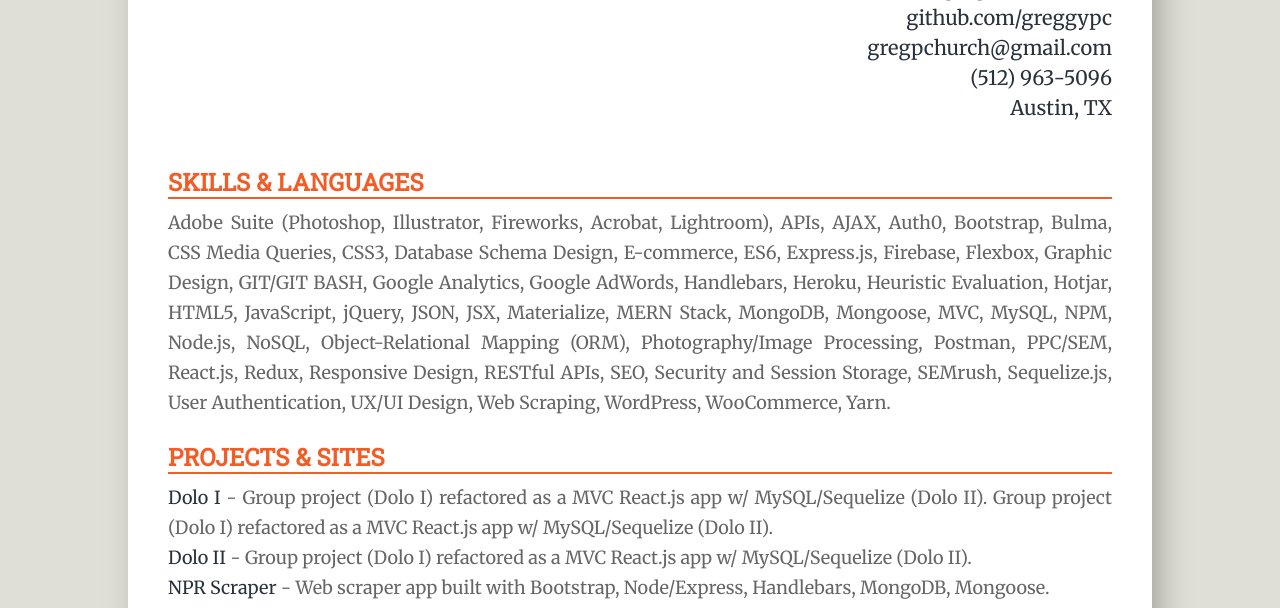
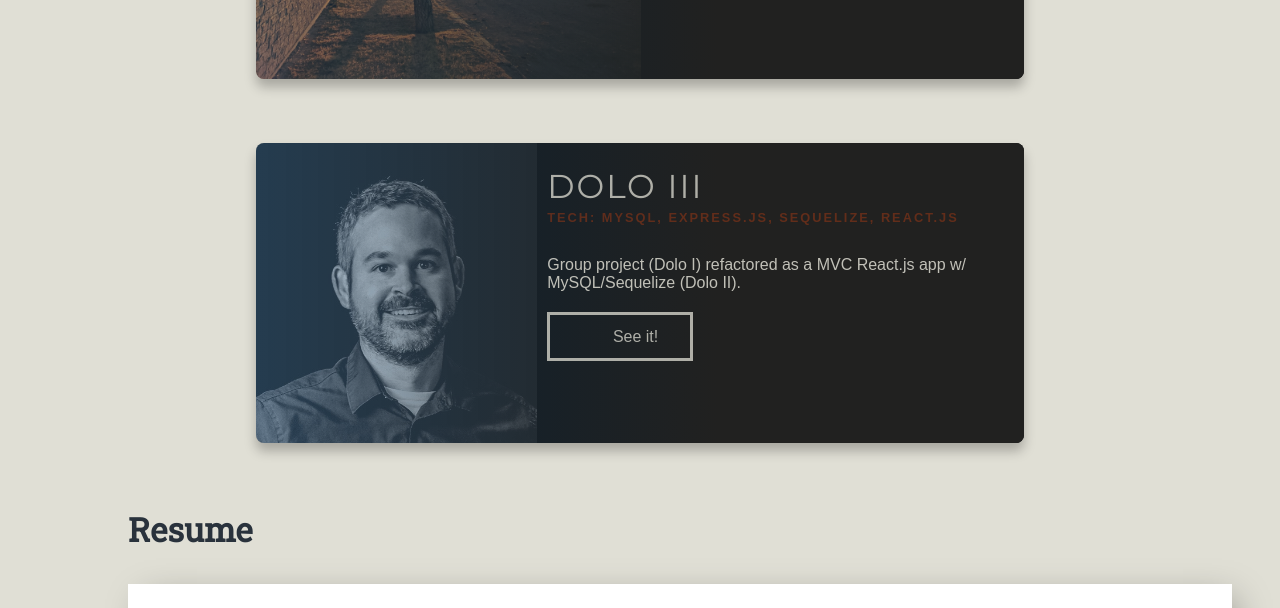
Before and after one commit to greggypc/GPC-Portfolio, a plain HTML site: page index.html in a window 1280 px wide. Shown: the part 1557-2165 px from the top of the page. Drawn offline with nearby package versions, Linux system fonts and the light colour scheme.

Commit message:
style project cards v1

```diff
--- /dev/null
+++ b/assets/css/cards.scss
@@ -0,0 +1,150 @@
+@import url('https://fonts.googleapis.com/css?family=Montserrat:300,400,700,800');
+
+$title-color: #e0dfd5;
+$description-color: #e0dfd5;
+$background-image: url(../img/judd.jpg);
+$background-image2: url(../img/judd2.jpg);
+$background-image3: url(../img/greg-bio-shot.jpg);
+$font-stack-content: 'Montserrat', helvetica, arial, sans-serif;
+$font-stack-header: 'Montserrat', helvetica, arial, sans-serif;
+$secondary-color: #a33a15;
+
+*,
+*::before,
+*::after {
+  box-sizing: inherit;
+}
+
+.movie-card {
+  background-color: #000;
+  background-image: $background-image;
+  background-size: contain;
+  background-repeat: no-repeat;
+
+  width: 75%;
+  max-width: 900px;
+  height: 300px;
+  display: block;
+  margin: 8vh auto;
+  border-radius: 8px;
+  box-shadow: 0px 8px 12px 0px rgba(0, 0, 0, 0.25);
+}
+
+.movie-card:nth-child(2) {
+  background-image: $background-image2;
+}
+
+.movie-card:nth-child(3) {
+  background-image: $background-image3;
+}
+
+.color-overlay {
+  width: 100%;
+  height: 100%;
+  border-radius: 8px;
+  background: linear-gradient(to right, rgba(42, 159, 255, 0.2) 0%, rgba(33, 33, 32, 1) 60%, rgba(33, 33, 32, 1) 100%);
+  background-blend-mode: multiply;
+}
+
+.movie-content {
+  width: 60%;
+  display: block;
+  position: relative;
+  float: right;
+  padding-right: 1em;
+
+  & .movie-title {
+    font-family: $font-stack-header;
+    text-transform: uppercase;
+    letter-spacing: 2px;
+    line-height: 1;
+    font-weight: 400;
+    color: $title-color;
+    margin-bottom: 0.25em;
+    opacity: 0.75;
+  }
+
+  & .movie-info {
+    text-transform: uppercase;
+    letter-spacing: 2px;
+    font-size: 0.8em;
+    color: $secondary-color;
+    line-height: 1;
+    margin: 0;
+    font-weight: 700;
+    opacity: 0.5;
+  }
+
+  & .movie-header {
+    margin-bottom: 2em;
+  }
+  & .movie-desc {
+    font-weight: 300;
+    opacity: 0.84;
+    margin-bottom: 2em;
+    color: $description-color;
+  }
+}
+
+.btn {
+  padding: 0.8em 2em;
+  background-color: rgba(255, 255, 255, 0.2);
+  color: $title-color;
+  opacity: 0.75;
+}
+
+.btn-outline {
+  background-color: transparent;
+  border: 3px solid $title-color;
+}
+
+.btn::before {
+  font-family: 'Material Icons';
+  content: '\e037';
+  vertical-align: middle;
+  font-size: 1.5em;
+  padding-right: 0.5em;
+}
+
+.btn-outline:hover {
+  border-color: $secondary-color;
+  color: $secondary-color;
+}
+
+@media (max-width: 1000px) {
+  .movie-content {
+    width: 50%;
+    max-width: 95%;
+  }
+}
+
+@media (max-width: 800px) {
+  .movie-card {
+    width: 95%;
+    max-width: 95%;
+  }
+}
+
+@media (max-width: 600px) {
+  .movie-card,
+  .movie-card:nth-child(2),
+  .movie-card:nth-child(3) {
+    background-position: 50% 0%;
+    background-size: cover;
+    height: 400px;
+  }
+
+  .color-overlay {
+    background: linear-gradient(
+      to bottom,
+      rgba(42, 159, 255, 0.2) 0%,
+      rgba(33, 33, 32, 1) 60%,
+      rgba(33, 33, 32, 1) 100%
+    );
+  }
+
+  .movie-content {
+    margin-top: 4.2em;
+    width: 90%;
+  }
+}
--- a/assets/css/main.css
+++ b/assets/css/main.css
@@ -9,7 +9,7 @@
 light blue-grey #627486
 dark blue-grey  #29323c  */
 
-@import url('https://fonts.googleapis.com/css?family=Alfa+Slab+One|Cinzel|Playfair+Display|Roboto+Condensed|Roboto+Slab|Merriweather');
+@import url('https://fonts.googleapis.com/css?family=Alfa+Slab+One|Source+Sans+Pro|Open+Sans|Roboto+Slab|Merriweather');
 
 * {
   box-sizing: border-box;
@@ -24,7 +24,7 @@
 
 body {
   background-color: #e0dfd5;
-  font-family: 'Roboto-Condensed', sans-serif;
+  font-family: 'Open-Sans', sans-serif;
 }
 
 p {
@@ -126,6 +126,7 @@
 
 .logo a {
   font-family: 'Roboto Slab', serif;
+  letter-spacing: 1px;
   text-decoration: none;
   line-height: 60px;
   position: fixed;
@@ -202,10 +203,10 @@
 .content {
   width: 80%;
   margin: 4em auto;
-  font-size: 20px;
+  /* font-size: 20px;
   line-height: 30px;
   text-align: justify;
-  font-weight: 300;
+  font-weight: 300; */
 }
 
 .resume-container {
--- a/assets/js/main.js
+++ b/assets/js/main.js
@@ -35,13 +35,29 @@
   }
 
   function createCard(project) {
+    // let newProject = `
+    //     <article>
+    //       <div class="proj-title">${project.name}</div>
+    //       <div class="proj-description">${project.description}</div>
+    //       <div class="proj-tech">${project.tech}</div>
+    //       <div class="proj-url"><a href='${project.url}' target='_blank'>see it</a></div>
+    //     </article>`;
+
     let newProject = `
-        <article>
-          <div class="proj-title">${project.name}</div>
-          <div class="proj-description">${project.description}</div>
-          <div class="proj-tech">${project.tech}</div>
-          <div class="proj-url"><a href='${project.url}' target='_blank'>see it</a></div>
-        </article>`;
+    <div class="movie-card">
+      <div class="color-overlay">
+        <div class="movie-content">
+          <div class="movie-header">
+            <h1 class="movie-title">${project.name}</h1>
+            <h4 class="movie-info">Tech: ${project.tech}</h4>
+          </div>
+          <p class="movie-desc">${project.description}</p>
+          <a class="btn btn-outline" href="${project.url}">See it!</a>
+
+        </div>
+      </div>
+    </div>
+    `;
 
     return newProject;
   }
--- a/index.html
+++ b/index.html
@@ -7,8 +7,8 @@
   <meta http-equiv="X-UA-Compatible" content="ie=edge">
   <title>Greg P Church | Full Stack JavaScript Developer</title>
   <link rel="stylesheet" href="./assets/css/main.css">
+  <link rel="stylesheet" href="./assets/css/cards.css">
   <link rel="stylesheet" href="https://maxcdn.bootstrapcdn.com/font-awesome/4.7.0/css/font-awesome.min.css">
-  <!-- <script src="https://code.jquery.com/jquery-3.3.1.js"></script> -->
   <script src="https://ajax.googleapis.com/ajax/libs/jquery/3.3.1/jquery.min.js"></script>
 
 </head>
--- a/projects.json
+++ b/projects.json
@@ -2,21 +2,21 @@
   {
     "name": "Dolo I",
     "description": "Group project (Dolo I) refactored as a MVC React.js app w/ MySQL/Sequelize (Dolo II).",
-    "tech": ["MySQL", "Express.js", "Sequelize"],
+    "tech": [" MySQL", " Express.js", " Sequelize"],
     "url": "https://github.com/greggypc/Dolo-I",
     "id": "1"
   },
   {
     "name": "Dolo II",
     "description": "Group project (Dolo I) refactored as a MVC React.js app w/ MySQL/Sequelize (Dolo II).",
-    "tech": ["MySQL", "Express.js", "Sequelize", "React.js"],
+    "tech": [" MySQL", " Express.js", " Sequelize", " React.js"],
     "url": "https://github.com/greggypc/Dolo",
     "id": "2"
   },
   {
     "name": "Dolo III",
     "description": "Group project (Dolo I) refactored as a MVC React.js app w/ MySQL/Sequelize (Dolo II).",
-    "tech": ["MySQL", "Express.js", "Sequelize", "React.js"],
+    "tech": [" MySQL", " Express.js", " Sequelize", " React.js"],
     "url": "https://github.com/greggypc/Dolo",
     "id": "3"
   }
```
Also changed, not shown: assets/css/cards.css (added), 1 other file.
